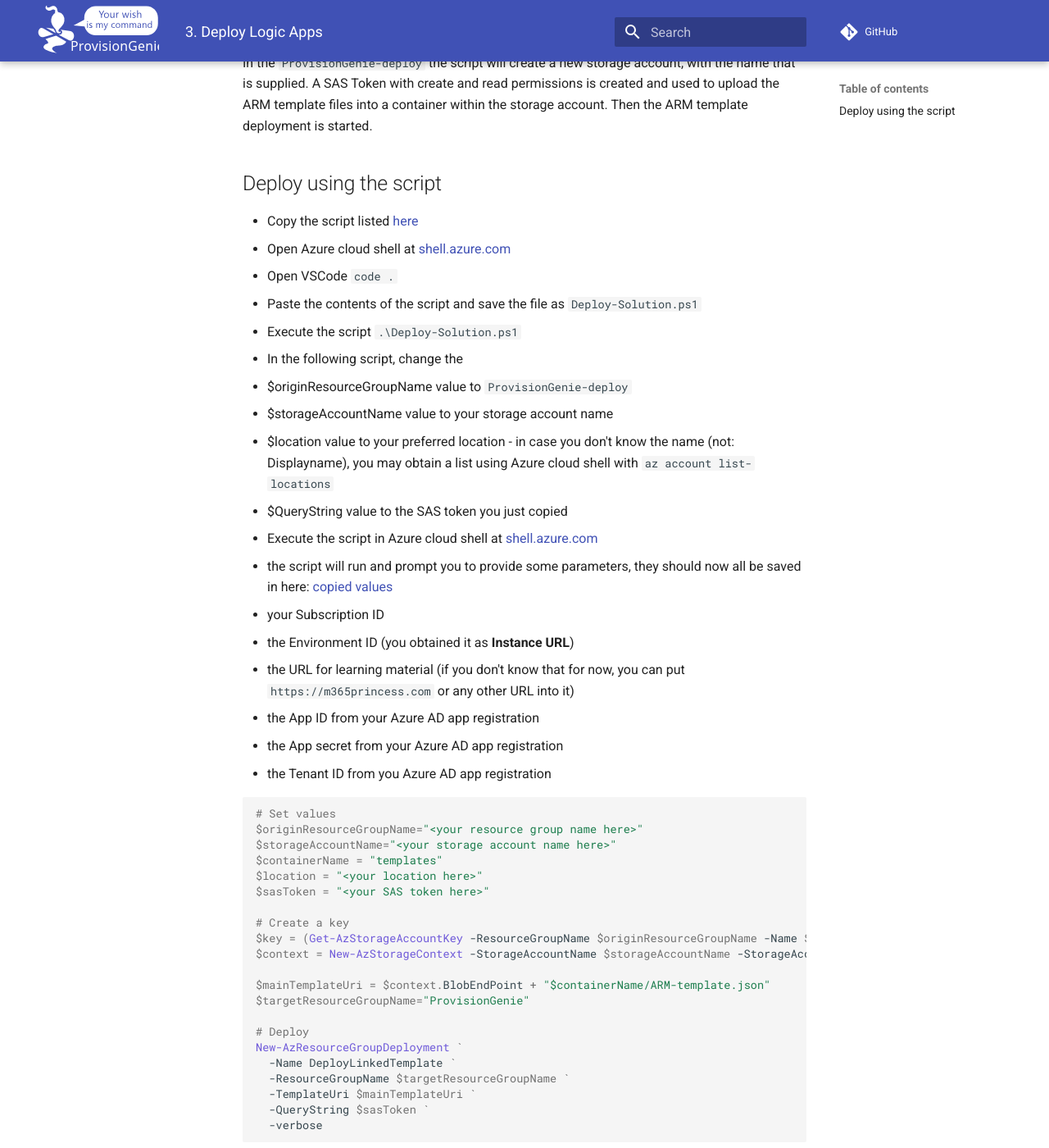
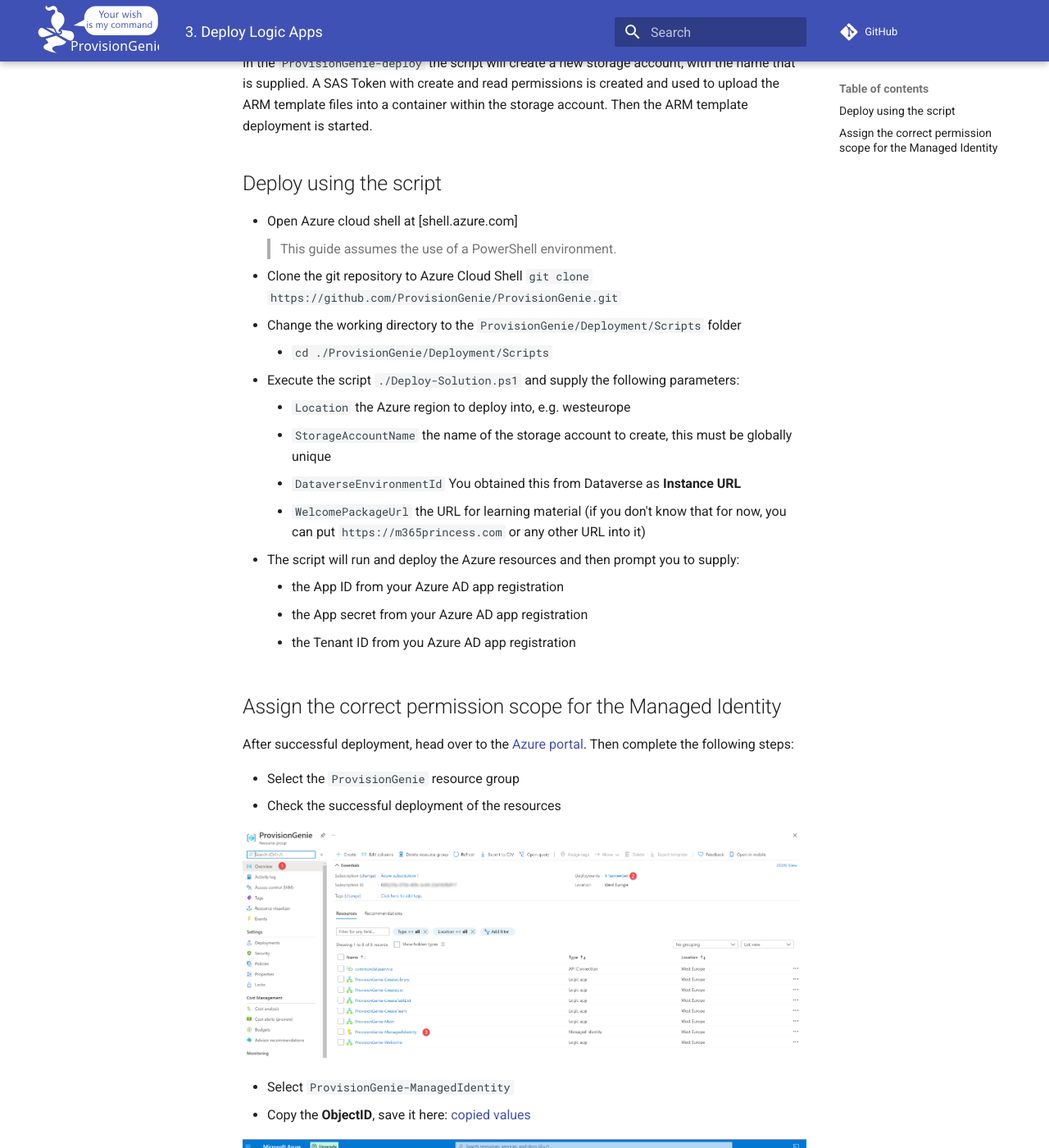
Before and after one commit to ProvisionGenie/ProvisionGenie, an MkDocs documentation site: the page built from Docs/docs/deploymentguide/3-deploylogicapps.md, in a window 1280 px wide and 1400 px high, scrolled down 258 px. Shown: the whole window at 82% size. Built offline with MkDocs 1.6.1 and Material for MkDocs 9.7.7, drawn with Linux system fonts in a browser that asks for light colours; comment, search, counter and statistics services are not loaded; some of the changed text lies outside the part shown.

Commit message:
:memo: Fixing instructions for Azure Cloud Shell usage

````diff
--- a/Docs/docs/deploymentguide/3-deploylogicapps.md
+++ b/Docs/docs/deploymentguide/3-deploylogicapps.md
@@ -6,48 +6,58 @@
 
 ## Deploy using the script
 
-- Copy the script listed [here](../scripts/Deploy-Solution.ps1)
-- Open Azure cloud shell at [shell.azure.com](https://shell.azure.com)
-- Open VSCode `code .`
-- Paste the contents of the script and save the file as `Deploy-Solution.ps1`
-- Execute the script `.\Deploy-Solution.ps1`
-- In the following script, change the
+- Open Azure cloud shell at [shell.azure.com]
+> This guide assumes the use of a PowerShell environment.
+- Clone the git repository to Azure Cloud Shell `git clone https://github.com/ProvisionGenie/ProvisionGenie.git`
+- Change the working directory to the `ProvisionGenie/Deployment/Scripts` folder
+    - `cd ./ProvisionGenie/Deployment/Scripts`
+- Execute the script `./Deploy-Solution.ps1` and supply the following parameters:
+    - `Location` the Azure region to deploy into, e.g. westeurope
+    - `StorageAccountName` the name of the storage account to create, this must be globally unique
+    - `DataverseEnvironmentId` You obtained this from Dataverse as **Instance URL**
+    - `WelcomePackageUrl` the URL for learning material (if you don't know that for now, you can put `https://m365princess.com` or any other URL into it)
+- The script will run and deploy the Azure resources and then prompt you to supply:
+    - the App ID from your Azure AD app registration
+    - the App secret from your Azure AD app registration
+    - the Tenant ID from you Azure AD app registration
 
-  - $originResourceGroupName value to `ProvisionGenie-deploy`
-  - $storageAccountName value to your storage account name
-  - $location value to your preferred location - in case you don't know the name (not: Displayname), you may obtain a list using Azure cloud shell with `az account list-locations`
-  - $QueryString value to the SAS token you just copied
+## Assign the correct permission scope for the Managed Identity
 
-- Execute the script in Azure cloud shell at [shell.azure.com](https://shell.azure.com)
-- the script will run and prompt you to provide some parameters, they should now all be saved in here: [copied values](copiedvalues.md)
+After successful deployment, head over to the [Azure portal](https://portal.azure.com). Then complete the following steps:
 
-  - your Subscription ID
-  - the Environment ID (you obtained it as **Instance URL**)
-  - the URL for learning material (if you don't know that for now, you can put `https://m365princess.com` or any other URL into it)
-  - the App ID from your Azure AD app registration
-  - the App secret from your Azure AD app registration
-  - the Tenant ID from you Azure AD app registration
+- Select the `ProvisionGenie` resource group
+- Check the successful deployment of the resources
 
-```powershell
-# Set values
-$originResourceGroupName="<your resource group name here>"
-$storageAccountName="<your storage account name here>"
-$containerName = "templates"
-$location = "<your location here>"
-$sasToken = "<your SAS token here>"
+![Provisiongenie Resource Group](../media/deploymentguide/4-deploylogicapps/AzurePortalResources.png)
 
-# Create a key
-$key = (Get-AzStorageAccountKey -ResourceGroupName $originResourceGroupName -Name $storageAccountName).Value[0]
-$context = New-AzStorageContext -StorageAccountName $storageAccountName -StorageAccountKey $key
+- Select `ProvisionGenie-ManagedIdentity`
+- Copy the **ObjectID**, save it here: [copied values](copiedvalues.md)
 
-$mainTemplateUri = $context.BlobEndPoint + "$containerName/ARM-template.json"
-$targetResourceGroupName="ProvisionGenie"
+![ManagedIDentity](../media/deploymentguide/4-deploylogicapps/AzurePortaMI.png)
 
-# Deploy
-New-AzResourceGroupDeployment `
-  -Name DeployLinkedTemplate `
-  -ResourceGroupName $targetResourceGroupName `
-  -TemplateUri $mainTemplateUri `
-  -QueryString $sasToken `
-  -verbose
+- In the following script, paste this Object ID as value of $principalId and run the script in Azure cloud shell.
+
+```Azure CLI
+$principalId = '<your Managed Identity object ID goes here>'
+$graphResourceId = $(az ad sp list --display-name "Microsoft Graph" --query [0].objectId --out tsv)
+#Get appRoleIds for Team.Create, Group.ReadWrite.All, Directory.ReadWrite.All, Group.Create, Sites.Manage.All, Sites.ReadWrite.All
+$graphId = az ad sp list --query "[?appDisplayName=='Microsoft Graph'].appId | [0]" --all
+$appRoleIds = $(az ad sp show --id $graphId --query "appRoles[?value=='Team.Create'].id | [0]"), $(az ad sp show --id $graphId --query "appRoles[?value=='Group.ReadWrite.All'].id | [0]"), $(az ad sp show --id $graphId --query "appRoles[?value=='Directory.ReadWrite.All'].id | [0]"), $(az ad sp show --id $graphId --query "appRoles[?value=='Group.Create'].id | [0]"), $(az ad sp show --id $graphId --query "appRoles[?value=='Sites.Manage.All'].id | [0]"), $(az ad sp show --id $graphId --query "appRoles[?value=='Sites.ReadWrite.All'].id | [0]")
+#Loop over all appRoleIds
+foreach ($appRoleId in $appRoleIds) { $body = "{'principalId':'$principalId','resourceId':'$graphResourceId','appRoleId':'$appRoleId'}"; az rest --method post --uri https://graph.microsoft.com/v1.0/servicePrincipals/$principalId/appRoleAssignments --body $body --headers Content-Type=application/json }
 ```
+
+- Check in Azure AD if permissions were set correctly:
+  - Open [Azure Active Directory](https://portal.azure.com/#blade/Microsoft_AAD_IAM/ActiveDirectoryMenuBlade/Overview)
+  - Select **Enterprise Applications**
+  - Select **Managed Identities** from the **Application type** dropdown menu
+  - Select **Apply**
+
+![Azure AD ManagedIDentities](../media/deploymentguide/4-deploylogicapps/AzureADMIpng.png)
+
+- Select **ProvisionGenie-ManagedIdentity**
+- Select **Permissions**
+
+It should look like this:
+
+![Azure AD ManagedIDentity permissions](../media/deploymentguide/4-deploylogicapps/AzureADMIPermissions.png)
````
Also changed, not shown: 2 other files.
